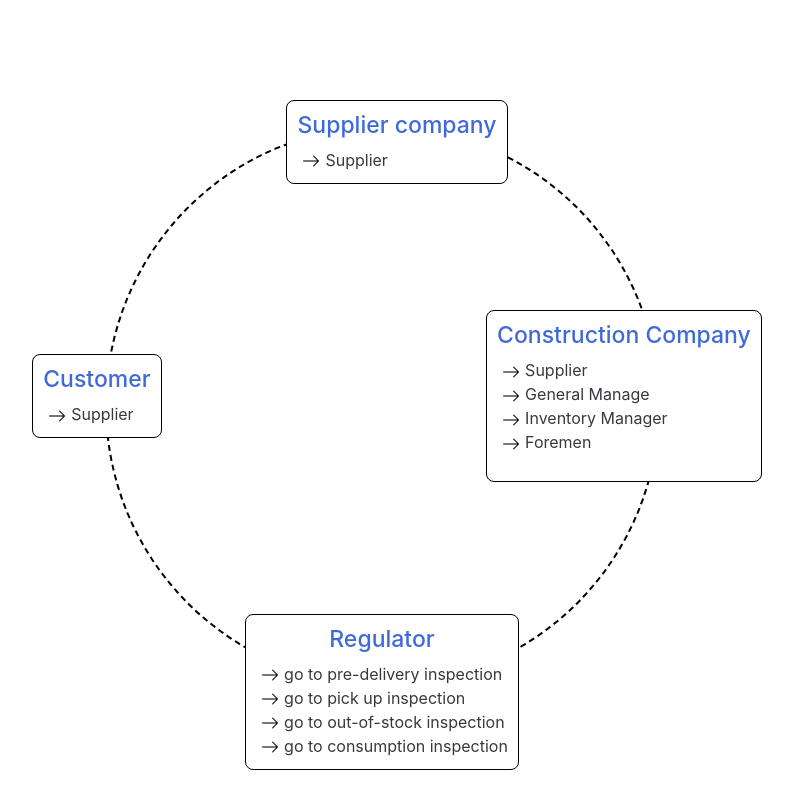
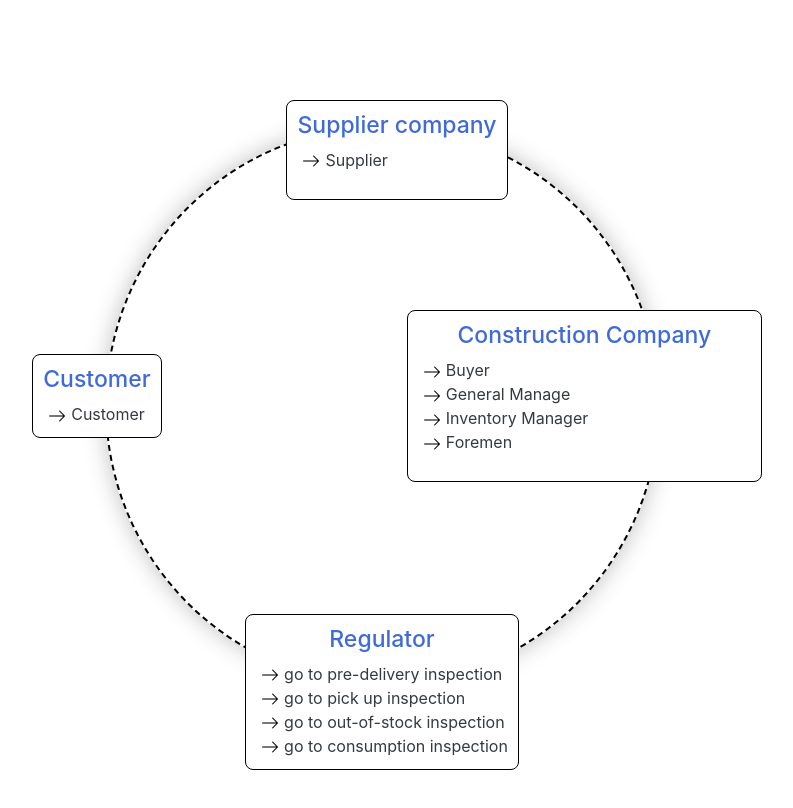
Before and after one commit to cloudstrife9971/Construction_App, a React (Create React App) app: page / in a window 1280 px wide. Shown: the top 808 px of the page, without its empty margins (258-1051 px from the left). Built offline with nearby package versions, Linux system fonts and the light colour scheme.

Commit message:
homepage changes

```diff
--- a/src/component/assets/common.css
+++ b/src/component/assets/common.css
@@ -74,21 +74,22 @@
   transition: transform 0.1s;
   border-radius: 8px;
 }
+
 .top-nav:hover {
-  transform: scale(2);
+  transform: scale(1.2);
+  box-shadow: 0 14px 28px rgba(0,0,0,0.25), 0 10px 10px rgba(0,0,0,0.22);
 }
 .top-nav h2 {
   font-size: 23px;
   text-align: center;
   color: #3f6ad8;
 }
-.top-nav ul {
+.top-nav > ul {
   list-style-type: none;
   padding: 0%;
 }
-.top-nav ul li {
+.top-nav > ul > li {
   border-radius: 4px;
-
 }
 .top-nav a {
   text-decoration: none;
@@ -105,8 +106,10 @@ padding: 0%;
   padding-left: 30px;
   height: 0;
   overflow: hidden;
+  transition: height 1s;
 }
-.top-nav >ul >li:hover .dropdown  {
+
+.top-nav > ul > li:hover .dropdown {
   height: auto;
 }
 
@@ -117,13 +120,12 @@ height: auto;
   position: absolute;
   left: 24px;
 }
-.dropdown li {
-
+.dropdown >li {
 }
-.dropdown li a {
+.dropdown >li >a {
   display: block;
+  color: #6c757d;
 }
-
 
 .icon {
   margin-right: 6px;
@@ -140,6 +142,8 @@ display: block;
   padding-bottom: 50%;
   margin: auto;
   margin-top: 26px;
+  box-shadow: 0 0px 23px rgba(0,0,0,0.25)
+
 }
 .two-box-flex {
   width: 100%;
--- a/src/component/homepage.js
+++ b/src/component/homepage.js
@@ -8,10 +8,23 @@ export default class homepage extends Component {
         <div className="top-nav-container">
           <div className="top-nav">
             <h2>Supplier company</h2>
+            <ul>
+              <li>
+                {" "}
                 <a href="">
                   <img src={icon} className="icon" alt="" />
                   Supplier
                 </a>
+                <ul className="dropdown">
+                  <li>
+                    <a href="/SupplierReceivedOrders">Received Orders</a>
+                  </li>
+                  <li>
+                    <a href="/Supplier Create delivery Order">Create delivery Order</a>
+                  </li>
+                </ul>
+              </li>
+            </ul>
           </div>
         </div>
         <div className="circle"></div>
@@ -20,7 +33,7 @@ export default class homepage extends Component {
             <h2>Customer</h2>
             <a href="">
               <img src={icon} className="icon" alt="" />
-              Supplier
+              Customer
             </a>
           </div>
           <div className="top-nav">
@@ -29,18 +42,14 @@ export default class homepage extends Component {
               <li>
                 <a href="">
                   <img src={icon} className="icon" alt="" />
-                  Supplier
+                  Buyer
                 </a>
                 <ul className="dropdown">
                   <li>
-                  <a href="">
-                  Create New Order
-                  </a>
+                    <a href="/CreateNewOrder">Create New Order</a>
                   </li>
                   <li>
-                  <a href="">
-                  Display Order Status
-                  </a>
+                    <a href="/BuyerDisplayOrderStatus">Display Order Status</a>
                   </li>
                 </ul>
               </li>
@@ -49,18 +58,39 @@ export default class homepage extends Component {
                   <img src={icon} className="icon" alt="" />
                   General Manage
                 </a>
+                <ul className="dropdown">
+                  <li>
+                    <a href="">Create New Order</a>
+                  </li>
+                </ul>
               </li>
               <li>
                 <a href="">
                   <img src={icon} className="icon" alt="" />
                   Inventory Manager
                 </a>
+                <ul className="dropdown">
+                  <li>
+                    <a href="/Inventory Manger Create goods receipt"> Inventory Manger Create goods receipt</a>
+                  </li>
+                  <li>
+                    <a href="/Inventory Manger Stock release"> Inventory Manger Stock release</a>
+                  </li>
+                </ul>
               </li>
               <li>
                 <a href="">
                   <img src={icon} className="icon" alt="" />
                   Foremen
                 </a>
+                <ul className="dropdown">
+                  <li>
+                    <a href="/Foremen Create Consumption Order">Foremen Create Consumption Order</a>
+                  </li>
+                  <li>
+                    <a href="">Foremen Display orders status</a>
+                  </li>
+                </ul>
               </li>
             </ul>
           </div>
@@ -87,6 +117,6 @@ export default class homepage extends Component {
           </div>
         </div>
       </div>
-    )
+    );
   }
 }
--- a/src/component/index.js
+++ b/src/component/index.js
@@ -65,6 +65,8 @@ export default class index extends Component {
             <Switch>
               <Route exact path="/" component={Homepage} />
               <Route path="/BuyerDisplayOrderStatus" component={Status} />
+              <Route path="/CreateNewOrder" component={Create} />
+
               <Route path="/SupplierReceivedOrders" component={Order} />
               <Route
                 path="/Supplier Create delivery Order"
```
Lines whose indentation alone changed are shown as unchanged.
